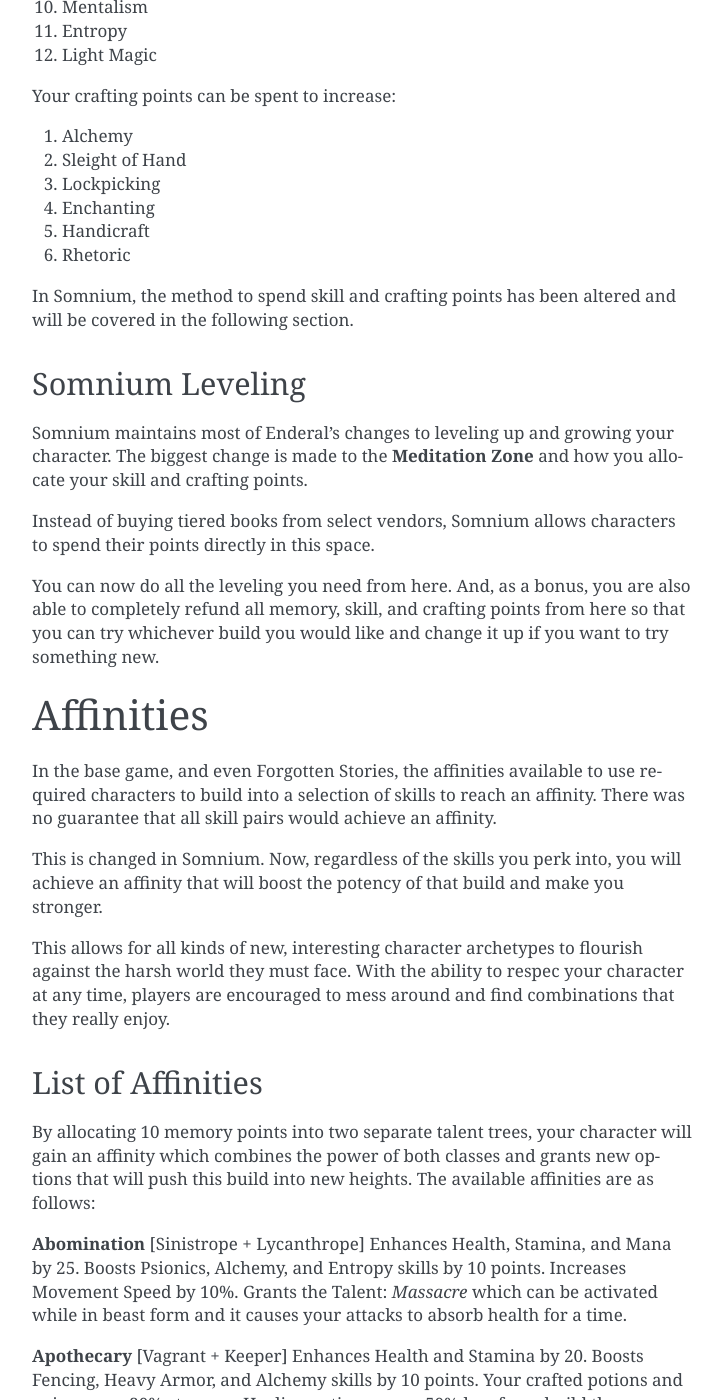
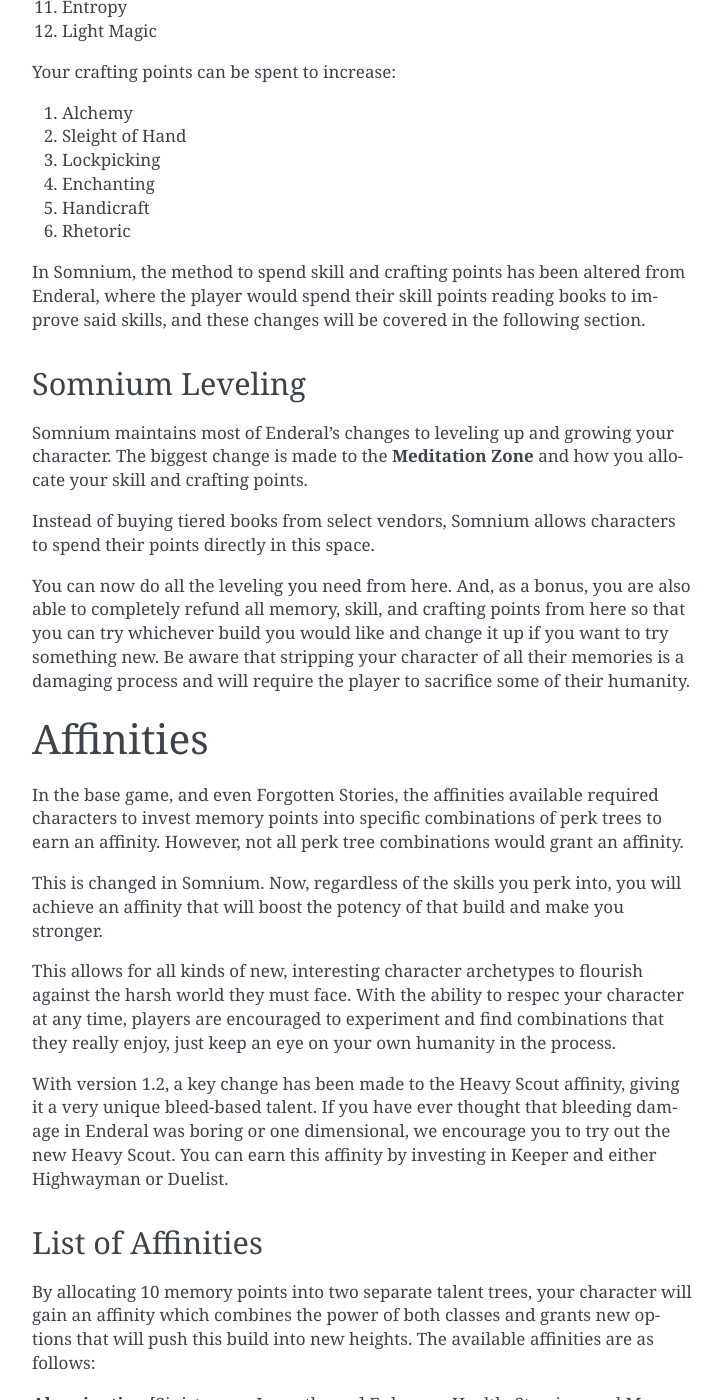
Before and after one commit to apoapse1/somnium-fur-enderal, a Sphinx documentation site: the page built from source/4_Character.rst, in a window 1280 px wide and 1400 px high, scrolled down 999 px. Shown: the whole window, without its empty margins (388-1111 px from the left). Built offline with Sphinx 7.4.7, drawn with Linux system fonts in a browser that asks for light colours; some of the changed text lies outside the part shown.

Commit message:
Update 4_Character.rst

```diff
--- a/source/4_Character.rst
+++ b/source/4_Character.rst
@@ -42,7 +42,7 @@
 #. Handicraft
 #. Rhetoric
 
-In Somnium, the method to spend skill and crafting points has been altered and will be covered in the following section.
+In Somnium, the method to spend skill and crafting points has been altered from Enderal, where the player would spend their skill points reading books to improve said skills, and these changes will be covered in the following section.
 
 .. _growthSomniumLeveling-reference-label:
 
@@ -52,18 +52,20 @@
 
 Instead of buying tiered books from select vendors, Somnium allows characters to spend their points directly in this space.
 
-You can now do all the leveling you need from here. And, as a bonus, you are also able to completely refund all memory, skill, and crafting points from here so that you can try whichever build you would like and change it up if you want to try something new.
+You can now do all the leveling you need from here. And, as a bonus, you are also able to completely refund all memory, skill, and crafting points from here so that you can try whichever build you would like and change it up if you want to try something new. Be aware that stripping your character of all their memories is a damaging process and will require the player to sacrifice some of their humanity.
 
 .. _Affinities-reference-label:
 
 Affinities
 ----------
 
-In the base game, and even Forgotten Stories, the affinities available to use required characters to build into a selection of skills to reach an affinity. There was no guarantee that all skill pairs would achieve an affinity.
+In the base game, and even Forgotten Stories, the affinities available required characters to invest memory points into specific combinations of perk trees to earn an affinity. However, not all perk tree combinations would grant an affinity.
 
 This is changed in Somnium. Now, regardless of the skills you perk into, you will achieve an affinity that will boost the potency of that build and make you stronger.
 
-This allows for all kinds of new, interesting character archetypes to flourish against the harsh world they must face. With the ability to respec your character at any time, players are encouraged to mess around and find combinations that they really enjoy.
+This allows for all kinds of new, interesting character archetypes to flourish against the harsh world they must face. With the ability to respec your character at any time, players are encouraged to experiment and find combinations that they really enjoy, just keep an eye on your own humanity in the process.
+
+With version 1.2, a key change has been made to the Heavy Scout affinity, giving it a very unique bleed-based talent. If you have ever thought that bleeding damage in Enderal was boring or one dimensional, we encourage you to try out the new Heavy Scout.  You can earn this affinity by investing in Keeper and either Highwayman or Duelist.
 
 List of Affinities
 ^^^^^^^^^^^^^^^^^^
@@ -116,8 +118,8 @@
 **Harper's Assassin** [Sharpshooter + Infiltrator]
 Enhances Stamina by 40. Boosts both Sneaking and Marksman skills by 14 points. When wielding a long gun, you move much quieter, and your attacks have an additional 20% chance for critical hits.
 
-**Heavy Scout** [Keeper + Highwayman]
-Enhances Health and Stamina by 25. Boosts Pistols and Heavy Armour skills by 12 points. Attacks made with a pistol deal 3 points of bleeding damage for 5s. Enemy damage resistance is reduced by 10% for 3 seconds
+**Heavy Scout** [Keeper + Highwayman/Duelist]
+Boosts Health and Stamina by 25. Raises Pistols, Fencing and Heavy Armor by 9 points. Attacks made with a pistol deal 3 points of bleeding damage for 5s. Grants the Hemorrhage talent, which ends all active bleeds in a melee range area of effect, instantly dealing all remaining stacked bleed damage. This talent costs 2 charges.
 
 **Inquisitor** [Sharpshooter + Any Mage Branch]
 Enhances Stamina and Mana by 25 points. Boosts Marksmanship, Mentalism, Elementalism, Psionics, and Entropy skills by 6. You deal 15% more damage with long guns if you have less than 50% Mana. Your spells are 15% stronger and last 10% longer if you have more than 50% Mana.
```
Also changed, not shown: other parts of source/4_Character.rst (+2 -2 lines).
